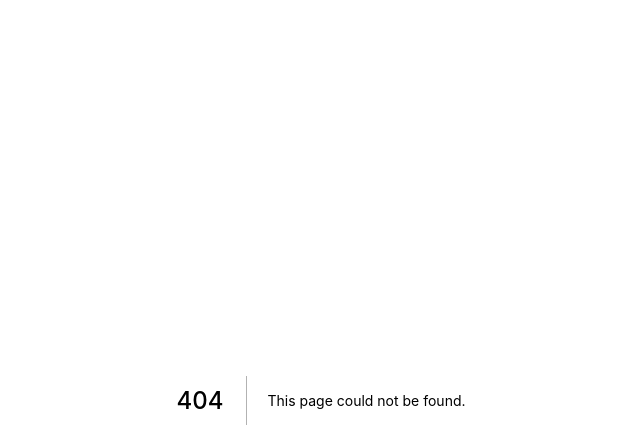
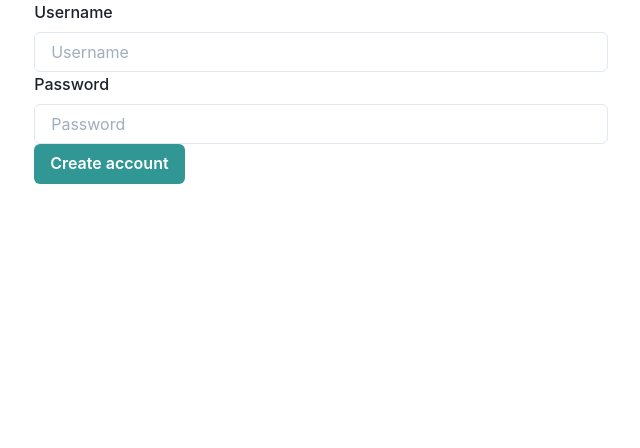
Before and after one commit to rofazayn/mesdakiya, a Next.js app in the folder web/: page /register in a window 1280 px wide. Before the commit this address had no page. Shown: the top 448 px of the page, without its empty margins (319-959 px from the left). Built offline with nearby package versions, Linux system fonts and the light colour scheme.

Commit message:
build simple register component

```diff
--- /dev/null
+++ b/web/components/InputField.tsx
@@ -0,0 +1,31 @@
+import {
+  FormControl,
+  FormErrorMessage,
+  FormLabel,
+} from '@chakra-ui/form-control';
+import { Input } from '@chakra-ui/input';
+import { useField } from 'formik';
+import React, { InputHTMLAttributes, ReactElement } from 'react';
+
+type InputFieldProps = InputHTMLAttributes<HTMLInputElement> & {
+  name: string;
+  label: string;
+  inputSize?: 'sm' | 'md' | 'lg' | 'xs';
+};
+
+function InputField({
+  label,
+  inputSize,
+  ...props
+}: InputFieldProps): ReactElement {
+  const [field, { error }] = useField(props);
+  return (
+    <FormControl isInvalid={!!error} id={field.name}>
+      <FormLabel>{label}</FormLabel>
+      <Input {...field} {...props} size={inputSize} />
+      {error ? <FormErrorMessage>{error}</FormErrorMessage> : null}
+    </FormControl>
+  );
+}
+
+export default InputField;
--- /dev/null
+++ b/web/pages/register.tsx
@@ -0,0 +1,41 @@
+import { Button } from '@chakra-ui/button';
+import { FormControl, FormLabel } from '@chakra-ui/form-control';
+import { Input } from '@chakra-ui/input';
+import { Container } from '@chakra-ui/layout';
+import { Form, Formik } from 'formik';
+import React, { ReactElement } from 'react';
+import InputField from '../components/InputField';
+
+interface Props {}
+
+function Register({}: Props): ReactElement {
+  return (
+    <Container>
+      <Formik
+        initialValues={{ username: '', password: '' }}
+        onSubmit={(values) => console.log(values)}
+      >
+        {({ isSubmitting }) => (
+          <Form>
+            <InputField
+              name='username'
+              label='Username'
+              placeholder='Username'
+            />
+            <InputField
+              name='password'
+              label='Password'
+              placeholder='Password'
+              type='password'
+            />
+            <Button colorScheme='teal' isLoading={isSubmitting} type='submit'>
+              Create account
+            </Button>
+          </Form>
+        )}
+      </Formik>
+    </Container>
+  );
+}
+
+export default Register;
```
